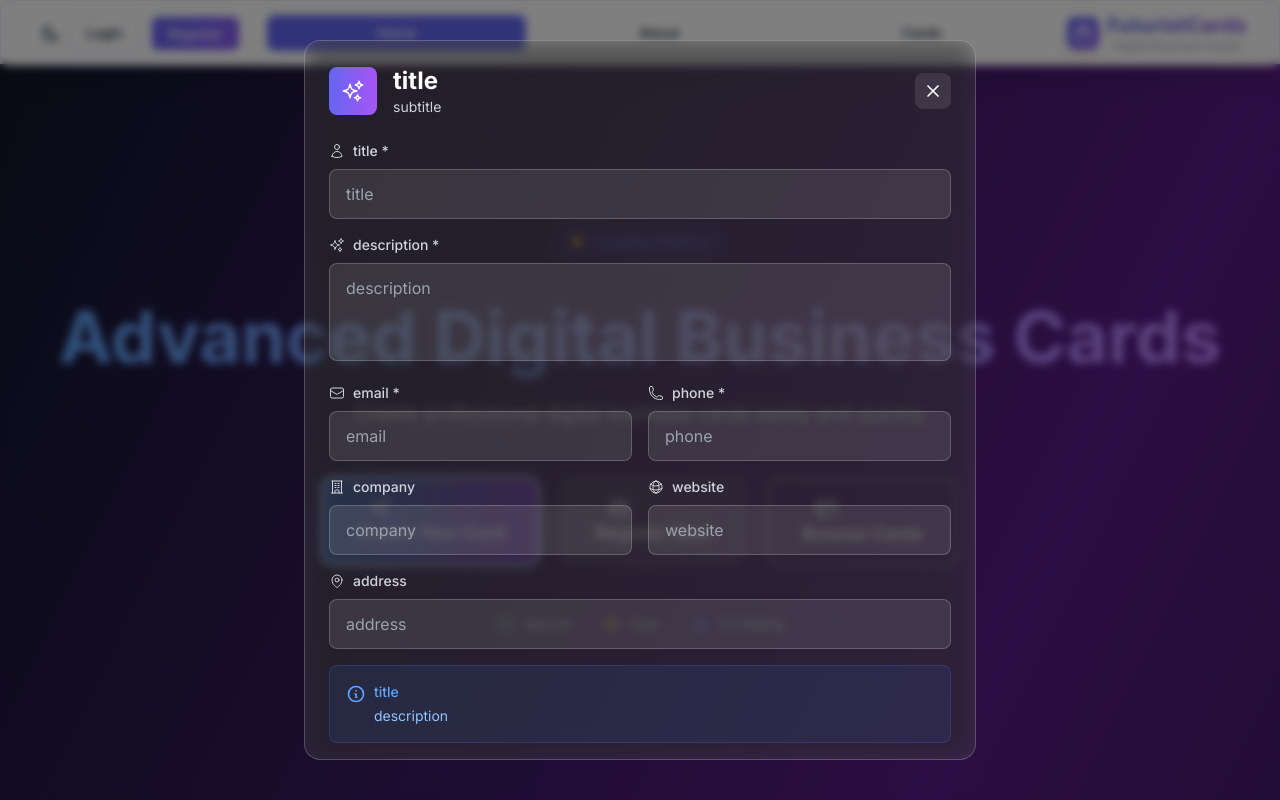
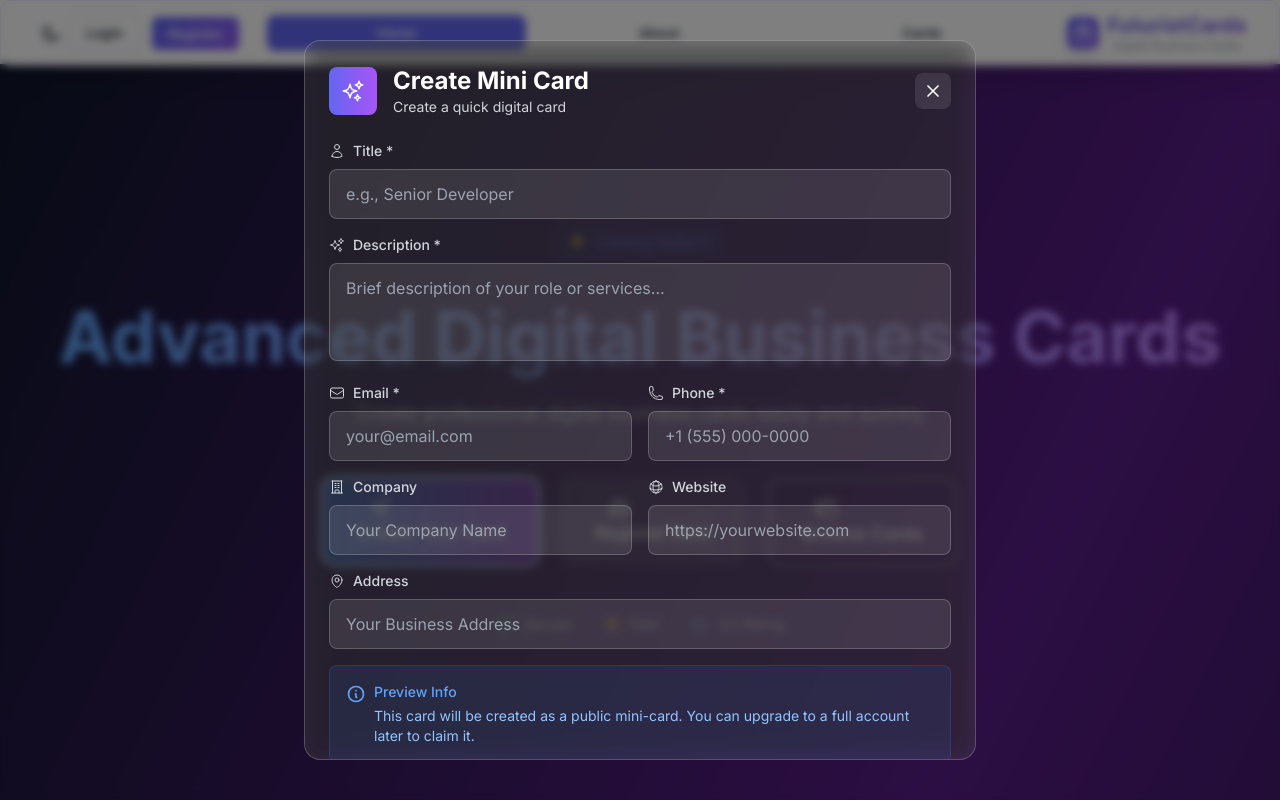
Before and after one commit to Sy2force/FuturistCards, a React (Vite) app in the folder frontend/: page / in a window 1280 px wide. Both pictures are taken after a click on the button "Create Your Card". Shown: the top 800 px of the page. Built offline with nearby package versions, Linux system fonts and the light colour scheme.

Commit message:
fix: configuration deploiement production (Vercel SPA, CORS, API URL)

```diff
--- a/frontend/src/components/forms/MiniCardForm.jsx
+++ b/frontend/src/components/forms/MiniCardForm.jsx
@@ -19,14 +19,14 @@ const MiniCardForm = ({ onSubmit, onClose, isOpen = false }) => {
   const [isSubmitting, setIsSubmitting] = useState(false);
   const [submitSuccess, setSubmitSuccess] = useState(false);
 
-  // Validation schema pour création rapide
+  // Validation schema for quick creation
   const schema = yup.object({
-    title: yup.string().required('title Required'),
-    description: yup.string().min(10, 'description Min').required('description Required'),
-    email: yup.string().email('email Invalid').required('email Required'),
-    phone: yup.string().required('phone Required'),
+    title: yup.string().required('Title is required'),
+    description: yup.string().min(10, 'Description must be at least 10 characters').required('Description is required'),
+    email: yup.string().email('Invalid email address').required('Email is required'),
+    phone: yup.string().required('Phone number is required'),
     company: yup.string(),
-    website: yup.string().url('website Invalid'),
+    website: yup.string().url('Invalid website URL'),
     address: yup.string()
   });
 
@@ -46,8 +46,9 @@ const MiniCardForm = ({ onSubmit, onClose, isOpen = false }) => {
   const handleFormSubmit = async (data) => {
     setIsSubmitting(true);
     try {
-      // Appel API direct pour création anonyme
-      const response = await fetch('/api/cards/public', {
+      // Direct API call for anonymous creation
+      const API_URL = import.meta.env.VITE_API_URL || 'https://futuristcards-backend.onrender.com/api';
+      const response = await fetch(`${API_URL}/cards/public`, {
         method: 'POST',
         headers: {
           'Content-Type': 'application/json',
@@ -56,7 +57,7 @@ const MiniCardForm = ({ onSubmit, onClose, isOpen = false }) => {
       });
 
       if (!response.ok) {
-        throw new Error('error');
+        throw new Error('Error creating card');
       }
 
       const result = await response.json();
@@ -68,13 +69,13 @@ const MiniCardForm = ({ onSubmit, onClose, isOpen = false }) => {
       setSubmitSuccess(true);
       reset();
 
-      // Fermer le formulaire après succès
+      // Close form after success
       setTimeout(() => {
         setSubmitSuccess(false);
         onClose();
       }, 2000);
     } catch (error) {
-      toast.error('error Message');
+      toast.error('Failed to create card');
     } finally {
       setIsSubmitting(false);
     }
@@ -106,10 +107,10 @@ const MiniCardForm = ({ onSubmit, onClose, isOpen = false }) => {
             </div>
             <div>
               <h2 className="text-2xl font-bold text-white" data-testid="mini-card-modal-title">
-                {'title'}
+                Create Mini Card
               </h2>
               <p className="text-gray-300 text-sm">
-                {'subtitle'}
+                Create a quick digital card
               </p>
             </div>
           </div>
@@ -135,7 +136,7 @@ const MiniCardForm = ({ onSubmit, onClose, isOpen = false }) => {
                 <path strokeLinecap="round" strokeLinejoin="round" strokeWidth={2} d="M5 13l4 4L19 7" />
               </svg>
               <p className="text-green-400 font-medium">
-                {'success Message'}
+                Card created successfully!
               </p>
             </div>
           </motion.div>
@@ -143,12 +144,12 @@ const MiniCardForm = ({ onSubmit, onClose, isOpen = false }) => {
 
         {/* Form */}
         <form onSubmit={handleSubmit(handleFormSubmit)} className="space-y-4">
-          {/* Titre & Description */}
+          {/* Title & Description */}
           <div className="grid grid-cols-1 gap-4">
             <div>
               <label className="flex items-center text-sm font-medium text-gray-300 mb-2">
                 <UserIcon className="w-4 h-4 mr-2" />
-                {'title'} *
+                Title *
               </label>
               <input
                 {...register('title')}
@@ -156,7 +157,7 @@ const MiniCardForm = ({ onSubmit, onClose, isOpen = false }) => {
                 name="title"
                 data-testid="mini-card-title"
                 className="w-full px-4 py-3 bg-white/10 border border-white/20 rounded-lg text-white placeholder-gray-400 focus:outline-none focus:border-indigo-400 focus:ring-2 focus:ring-indigo-400/20 transition-all"
-                placeholder={'title'}
+                placeholder="e.g., Senior Developer"
               />
               {errors.title && (
                 <p className="mt-1 text-sm text-red-400">{errors.title.message}</p>
@@ -166,7 +167,7 @@ const MiniCardForm = ({ onSubmit, onClose, isOpen = false }) => {
             <div>
               <label className="flex items-center text-sm font-medium text-gray-300 mb-2">
                 <SparklesIcon className="w-4 h-4 mr-2" />
-                {'description'} *
+                Description *
               </label>
               <textarea
                 {...register('description')}
@@ -174,7 +175,7 @@ const MiniCardForm = ({ onSubmit, onClose, isOpen = false }) => {
                 name="description"
                 data-testid="mini-card-description"
                 className="w-full px-4 py-3 bg-white/10 border border-white/20 rounded-lg text-white placeholder-gray-400 focus:outline-none focus:border-indigo-400 focus:ring-2 focus:ring-indigo-400/20 transition-all resize-none"
-                placeholder={'description'}
+                placeholder="Brief description of your role or services..."
               />
               {errors.description && (
                 <p className="mt-1 text-sm text-red-400">{errors.description.message}</p>
@@ -187,7 +188,7 @@ const MiniCardForm = ({ onSubmit, onClose, isOpen = false }) => {
             <div>
               <label className="flex items-center text-sm font-medium text-gray-300 mb-2">
                 <EnvelopeIcon className="w-4 h-4 mr-2" />
-                {'email'} *
+                Email *
               </label>
               <input
                 {...register('email')}
@@ -195,7 +196,7 @@ const MiniCardForm = ({ onSubmit, onClose, isOpen = false }) => {
                 name="email"
                 data-testid="mini-card-email"
                 className="w-full px-4 py-3 bg-white/10 border border-white/20 rounded-lg text-white placeholder-gray-400 focus:outline-none focus:border-indigo-400 focus:ring-2 focus:ring-indigo-400/20 transition-all"
-                placeholder={'email'}
+                placeholder="your@email.com"
               />
               {errors.email && (
                 <p className="mt-1 text-sm text-red-400">{errors.email.message}</p>
@@ -205,7 +206,7 @@ const MiniCardForm = ({ onSubmit, onClose, isOpen = false }) => {
             <div>
               <label className="flex items-center text-sm font-medium text-gray-300 mb-2">
                 <PhoneIcon className="w-4 h-4 mr-2" />
-                {'phone'} *
+                Phone *
               </label>
               <input
                 {...register('phone')}
@@ -213,7 +214,7 @@ const MiniCardForm = ({ onSubmit, onClose, isOpen = false }) => {
                 name="phone"
                 data-testid="mini-card-phone"
                 className="w-full px-4 py-3 bg-white/10 border border-white/20 rounded-lg text-white placeholder-gray-400 focus:outline-none focus:border-indigo-400 focus:ring-2 focus:ring-indigo-400/20 transition-all"
-                placeholder={'phone'}
+                placeholder="+1 (555) 000-0000"
               />
               {errors.phone && (
                 <p className="mt-1 text-sm text-red-400">{errors.phone.message}</p>
@@ -221,12 +222,12 @@ const MiniCardForm = ({ onSubmit, onClose, isOpen = false }) => {
             </div>
           </div>
 
-          {/* Infos optionnelles */}
+          {/* Optional Info */}
           <div className="grid grid-cols-1 md:grid-cols-2 gap-4">
             <div>
               <label className="flex items-center text-sm font-medium text-gray-300 mb-2">
                 <BuildingOfficeIcon className="w-4 h-4 mr-2" />
-                {'company'}
+                Company
               </label>
               <input
                 {...register('company')}
@@ -234,14 +235,14 @@ const MiniCardForm = ({ onSubmit, onClose, isOpen = false }) => {
                 name="company"
                 data-testid="mini-card-company"
                 className="w-full px-4 py-3 bg-white/10 border border-white/20 rounded-lg text-white placeholder-gray-400 focus:outline-none focus:border-indigo-400 focus:ring-2 focus:ring-indigo-400/20 transition-all"
-                placeholder={'company'}
+                placeholder="Your Company Name"
               />
             </div>
 
             <div>
               <label className="flex items-center text-sm font-medium text-gray-300 mb-2">
                 <GlobeAltIcon className="w-4 h-4 mr-2" />
-                {'website'}
+                Website
               </label>
               <input
                 {...register('website')}
@@ -249,7 +250,7 @@ const MiniCardForm = ({ onSubmit, onClose, isOpen = false }) => {
                 name="website"
                 data-testid="mini-card-website"
                 className="w-full px-4 py-3 bg-white/10 border border-white/20 rounded-lg text-white placeholder-gray-400 focus:outline-none focus:border-indigo-400 focus:ring-2 focus:ring-indigo-400/20 transition-all"
-                placeholder={'website'}
+                placeholder="https://yourwebsite.com"
               />
               {errors.website && (
                 <p className="mt-1 text-sm text-red-400">{errors.website.message}</p>
@@ -260,7 +261,7 @@ const MiniCardForm = ({ onSubmit, onClose, isOpen = false }) => {
           <div>
             <label className="flex items-center text-sm font-medium text-gray-300 mb-2">
               <MapPinIcon className="w-4 h-4 mr-2" />
-              {'address'}
+              Address
             </label>
             <input
               {...register('address')}
@@ -268,11 +269,11 @@ const MiniCardForm = ({ onSubmit, onClose, isOpen = false }) => {
               name="address"
               data-testid="mini-card-address"
               className="w-full px-4 py-3 bg-white/10 border border-white/20 rounded-lg text-white placeholder-gray-400 focus:outline-none focus:border-indigo-400 focus:ring-2 focus:ring-indigo-400/20 transition-all"
-              placeholder={'address'}
+              placeholder="Your Business Address"
             />
           </div>
 
-          {/* Info */}
+          {/* Preview Info */}
           <div className="bg-blue-500/10 border border-blue-500/20 rounded-lg p-4">
             <div className="flex items-start">
               <svg className="w-5 h-5 text-blue-400 mr-2 mt-0.5 flex-shrink-0" fill="none" stroke="currentColor" viewBox="0 0 24 24">
@@ -280,10 +281,10 @@ const MiniCardForm = ({ onSubmit, onClose, isOpen = false }) => {
               </svg>
               <div>
                 <p className="text-blue-400 text-sm font-medium mb-1">
-                  {'title'}
+                  Preview Info
                 </p>
                 <p className="text-blue-300 text-sm">
-                  {'description'}
+                  This card will be created as a public mini-card. You can upgrade to a full account later to claim it.
                 </p>
               </div>
             </div>
@@ -302,12 +303,12 @@ const MiniCardForm = ({ onSubmit, onClose, isOpen = false }) => {
               {isSubmitting ? (
                 <div className="flex items-center justify-center">
                   <div className="animate-spin rounded-full h-5 w-5 border-b-2 border-white mr-2"></div>
-                  {'submitting'}
+                  Creating...
                 </div>
               ) : (
                 <div className="flex items-center justify-center">
                   <PlusIcon className="w-5 h-5 mr-2" />
-                  {'submit'}
+                  Create Card
                 </div>
               )}
             </motion.button>
@@ -320,7 +321,7 @@ const MiniCardForm = ({ onSubmit, onClose, isOpen = false }) => {
               className="px-6 py-3 bg-white/10 border border-white/20 text-white rounded-lg font-semibold hover:bg-white/20 transition-all duration-300"
               data-testid="cancel-button"
             >
-              {'cancel'}
+              Cancel
             </motion.button>
           </div>
         </form>
--- a/frontend/src/services/api.js
+++ b/frontend/src/services/api.js
@@ -1,10 +1,10 @@
 import axios from 'axios';
 import { handleApiError } from '../utils/errorHandler';
 
-const API_URL = import.meta.env.VITE_API_URL || 'https://futuristcards.onrender.com/api';
+const API_URL = import.meta.env.VITE_API_URL || 'https://futuristcards-backend.onrender.com/api';
 
 
-// Create une instance axios centralisée pour tous les appels API
+// Create a centralized axios instance for all API calls
 const api = axios.create({
   baseURL: API_URL,
   withCredentials: false, // Disable credentials for CORS issues
@@ -14,7 +14,7 @@ const api = axios.create({
   }
 });
 
-// Intercepteur pour ajouter le token
+// Interceptor to add token
 api.interceptors.request.use(
   (config) => {
     const token = localStorage.getItem('token');
--- a/frontend/vite.config.js
+++ b/frontend/vite.config.js
@@ -47,7 +47,7 @@ export default defineConfig({
     rollupOptions: {
       output: {
         manualChunks: {
-          vendor: ['react', 'react-dom', 'react-router-dom'],
+          vendor: ['react', 'react-dom', 'react-router-dom', 'axios'],
           ui: ['framer-motion', '@heroicons/react']
         }
       }
```
Also changed, not shown: frontend/vercel.json (added), 1 other file (tests, documents, lock files or other folders).
